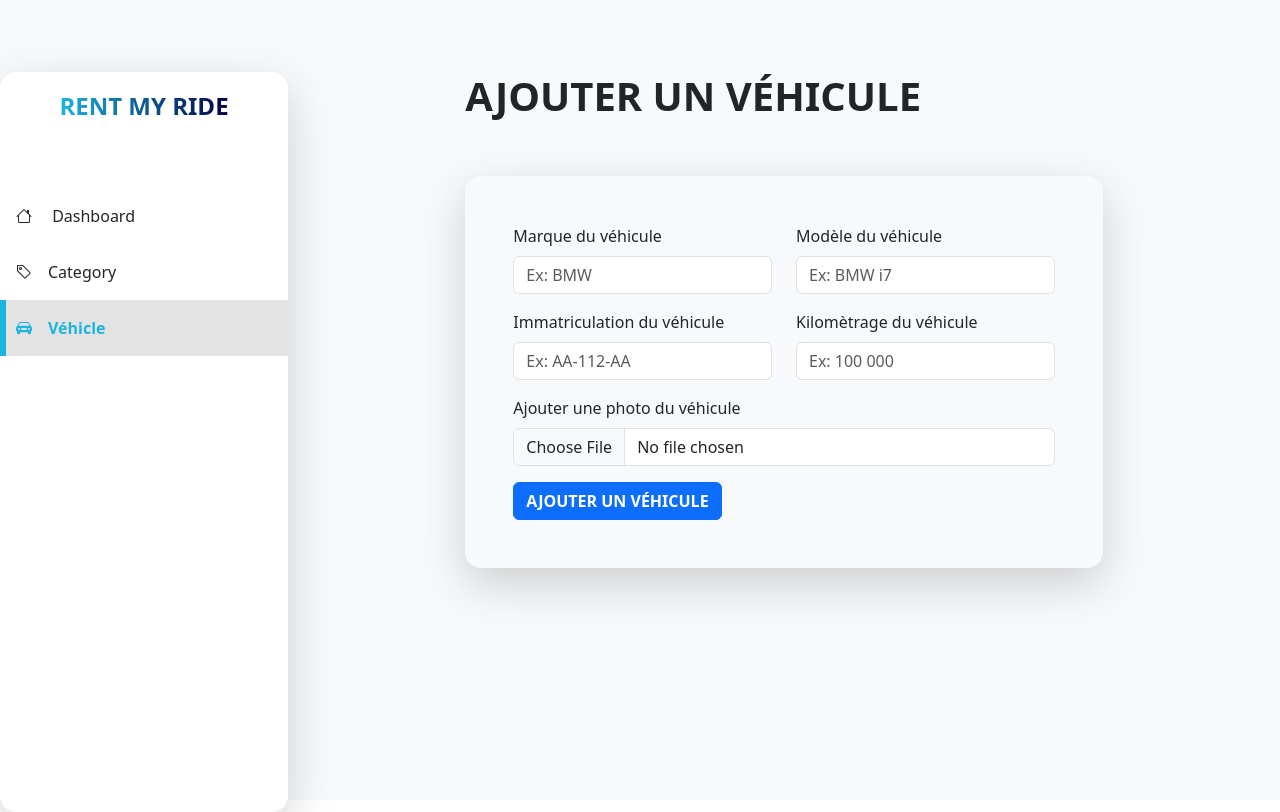
After one commit to Boris-Picard/rent-my-ride, a PHP site: page /controllers/dashboard/vehicles/add-vehicles-ctrl.php in a window 1280 px wide. The commit adds this page. Run offline with PHP 8.4, Linux system fonts and the light colour scheme.

Commit message:
création du formulaire de véhicule

```diff
--- a/controllers/dashboard/categories/list-ctrl.php
+++ b/controllers/dashboard/categories/list-ctrl.php
@@ -6,9 +6,9 @@ require_once __DIR__ . '/../../../models/Category.php';
 try {
 
     $title = 'Liste des catégories';
-    $category = new Category();
 
-    $result = $category->getAll();
+    $categories = Category::getAll();
+
 } catch (PDOException $e) {
     die('Erreur : ' . $e->getMessage());
 }
--- a/controllers/dashboard/dashboard-ctrl.php
+++ b/controllers/dashboard/dashboard-ctrl.php
@@ -4,9 +4,7 @@ require_once __DIR__ . '/../../config/config.php';
 require_once __DIR__ . '/../../models/Category.php';
 
 try {
-    $category = new Category();
-
-    $category->rowNumber();
+    $categories = Category::getAll();
 
 } catch (PDOException $e) {
     die('Erreur : ' . $e->getMessage());
--- /dev/null
+++ b/controllers/dashboard/vehicles/add-vehicles-ctrl.php
@@ -0,0 +1,6 @@
+<?php
+require_once __DIR__ . '/../../../config/config.php';
+
+include __DIR__ . '/../../../views/templates/header-dashboard.php';
+include __DIR__ . '/../../../views/dashboard/vehicles/add-vehicles.php';
+include __DIR__ . '/../../../views/templates/footer-dashboard.php';
--- /dev/null
+++ b/models/Vehicle.php
@@ -0,0 +1,6 @@
+<?php
+
+class Vehicle
+{
+
+}
--- a/views/dashboard/categories/add.php
+++ b/views/dashboard/categories/add.php
@@ -11,7 +11,7 @@
                         <div class="col-12 d-flex flex-column p-0 sidebar rounded colSidebar g-5">
                             <a href="/controllers/dashboard/dashboard-ctrl.php" class="py-3 nav-link navLink sidebarLink"><span><i class="bi bi-house px-3"></i> Dashboard</span></a>
                             <a href="/controllers/dashboard/categories/add-ctrl.php" class="py-3 nav-link active navLink sidebarLink"><span><i class="bi bi-tag px-3"></i>Category</span></a>
-                            <!-- <a href="" class="py-3 nav-link navLink sidebarLink"><span><i class="bi bi-chat px-3"></i> Messages</span></span></a> -->
+                            <a href="/controllers/dashboard/vehicles/add-vehicles-ctrl.php" class="py-3 nav-link navLink sidebarLink"><span><i class="bi bi-car-front-fill px-3"></i>Véhicle</span></a>
                             <!-- <a href="" class="py-3 nav-link navLink sidebarLink"><span><i class="bi bi-bookmarks px-3"></i> Collections</span></a> -->
                             <!-- <a href="" class="py-3 nav-link navLink sidebarLink"><span><i class="bi bi-people px-3"></i> Users</span></a> -->
                             <!-- <a href="" class="mb-3 py-3 navLink logout position-absolute sidebarLink w-100 nav-link"><span><i class="bi bi-box-arrow-right px-3"></i>Logout</span></a> -->
--- a/views/dashboard/categories/update.php
+++ b/views/dashboard/categories/update.php
@@ -11,7 +11,7 @@
                         <div class="col-12 d-flex flex-column p-0 sidebar rounded colSidebar g-5">
                             <a href="/controllers/dashboard/dashboard-ctrl.php" class="py-3 nav-link navLink sidebarLink"><span><i class="bi bi-house px-3"></i> Dashboard</span></a>
                             <a href="/controllers/dashboard/categories/add-ctrl.php" class="py-3 nav-link active navLink sidebarLink"><span><i class="bi bi-tag px-3"></i>Category</span></a>
-                            <!-- <a href="" class="py-3 nav-link navLink sidebarLink"><span><i class="bi bi-chat px-3"></i> Messages</span></span></a> -->
+                            <a href="/controllers/dashboard/vehicles/add-vehicles-ctrl.php" class="py-3 nav-link navLink sidebarLink"><span><i class="bi bi-car-front-fill px-3"></i>Véhicle</span></a>
                             <!-- <a href="" class="py-3 nav-link navLink sidebarLink"><span><i class="bi bi-bookmarks px-3"></i> Collections</span></a> -->
                             <!-- <a href="" class="py-3 nav-link navLink sidebarLink"><span><i class="bi bi-people px-3"></i> Users</span></a> -->
                             <!-- <a href="" class="mb-3 py-3 navLink logout position-absolute sidebarLink w-100 nav-link"><span><i class="bi bi-box-arrow-right px-3"></i>Logout</span></a> -->
--- a/views/dashboard/dashboard.php
+++ b/views/dashboard/dashboard.php
@@ -11,7 +11,7 @@
                         <div class="col-12 d-flex flex-column p-0 sidebar rounded colSidebar g-5">
                             <a href="/controllers/dashboard/dashboard-ctrl.php" class="py-3 nav-link navLink active sidebarLink"><span><i class="bi bi-house px-3"></i> Dashboard</span></a>
                             <a href="/controllers/dashboard/categories/add-ctrl.php" class="py-3 nav-link navLink sidebarLink"><span><i class="bi bi-tag px-3"></i>Category</span></a>
-                            <!-- <a href="" class="py-3 nav-link navLink sidebarLink"><span><i class="bi bi-chat px-3"></i> Messages</span></span></a> -->
+                            <a href="/controllers/dashboard/vehicles/add-vehicles-ctrl.php" class="py-3 nav-link navLink sidebarLink"><span><i class="bi bi-car-front-fill px-3"></i>Véhicle</span></a>
                             <!-- <a href="" class="py-3 nav-link navLink sidebarLink"><span><i class="bi bi-bookmarks px-3"></i> Collections</span></a> -->
                             <!-- <a href="" class="py-3 nav-link navLink sidebarLink"><span><i class="bi bi-people px-3"></i> Users</span></a> -->
                             <!-- <a href="" class="mb-3 py-3 navLink logout position-absolute sidebarLink w-100 nav-link"><span><i class="bi bi-box-arrow-right px-3"></i>Logout</span></a> -->
@@ -37,9 +37,7 @@
                                 <div class="card-body">
                                     <h5 class="card-title">Nombre de catégories de véhicules :</h5>
                                     <p class="card-text fw-bold fs-1">
-                                        <?php foreach ($result as $value) { ?>
-                                            <p class="fw-bold fs-1"><?= $value['count(*)'] ?></p>
-                                        <?php } ?>
+                                            <p class="fw-bold fs-1"><?= count($categories) ?></p>
                                     </p>
                                 </div>
                             </div>
--- /dev/null
+++ b/views/dashboard/vehicles/add-vehicles.php
@@ -0,0 +1,78 @@
+<section class="myAccount bg-light">
+    <main class="d-flex flex-nowrap">
+        <!-- SIDEBAR -->
+        <div class="container-fluid sidebar rounded-4 py-5 mt-4">
+            <div class="row">
+                <div class="col-12 p-0 rounded-4 shadow-lg bg-white">
+                    <div class="row m-0 p-0">
+                        <div class="d-flex justify-content-center py-3">
+                            <a class="navbar-brand nameLogoAccount" href="">Rent my Ride</a>
+                        </div>
+                        <div class="col-12 d-flex flex-column p-0 sidebar rounded colSidebar g-5">
+                            <a href="/controllers/dashboard/dashboard-ctrl.php" class="py-3 nav-link navLink sidebarLink"><span><i class="bi bi-house px-3"></i> Dashboard</span></a>
+                            <a href="/controllers/dashboard/categories/add-ctrl.php" class="py-3 nav-link navLink sidebarLink"><span><i class="bi bi-tag px-3"></i>Category</span></a>
+                            <a href="/controllers/dashboard/vehicles/add-vehicles-ctrl.php" class="py-3 nav-link active navLink sidebarLink"><span><i class="bi bi-car-front-fill px-3"></i>Véhicle</span></a>
+                            <!-- <a href="" class="py-3 nav-link navLink sidebarLink"><span><i class="bi bi-bookmarks px-3"></i> Collections</span></a> -->
+                            <!-- <a href="" class="py-3 nav-link navLink sidebarLink"><span><i class="bi bi-people px-3"></i> Users</span></a> -->
+                            <!-- <a href="" class="mb-3 py-3 navLink logout position-absolute sidebarLink w-100 nav-link"><span><i class="bi bi-box-arrow-right px-3"></i>Logout</span></a> -->
+                        </div>
+                    </div>
+                </div>
+            </div>
+        </div>
+        <!-- Main -->
+        <div class="container-fluid h-100">
+            <div class="row py-5 mt-4">
+                <div class="col-8 mx-auto">
+                    <div class="row">
+                        <div class="col-12 pb-5">
+                            <h1 class="fw-bold text-uppercase">Ajouter un véhicule</h1>
+                        </div>
+                    </div>
+                    <div class="row">
+                        <div class="col-12">
+                            <!-- ALERT -->
+                        </div>
+                    </div>
+                    <div class="row">
+                        <div class="col-12">
+                            <form action="" method="POST" class="shadow-lg p-5 rounded-4">
+                                <div class="row">
+                                    <div class="mb-3 col-md-6">
+                                        <div><small id="lastnameHelp" class="form-text text-danger"><?= $error['name'] ?? '' ?></small></div>
+                                        <label for="brand" class="form-label">Marque du véhicule</label>
+                                        <input type="text" class="form-control" name="brand" id="brand" value="<?= htmlentities($name ?? '') ?>" aria-describedby="brand" placeholder="Ex: BMW" minlength="2" maxlength="70" pattern="<?= REGEX_NAME ?>" required>
+                                    </div>
+                                    <div class="mb-3 col-md-6">
+                                        <label for="model" class="form-label">Modèle du véhicule</label>
+                                        <input type="text" class="form-control" name="model" id="model" value="<?= htmlentities($name ?? '') ?>" aria-describedby="model" placeholder="Ex: BMW i7" minlength="2" maxlength="70" pattern="<?= REGEX_NAME ?>" required>
+                                    </div>
+                                </div>
+                                <div class="row">
+                                    <div class="mb-3 col-md-6">
+                                        <label for="model" class="form-label">Immatriculation du véhicule</label>
+                                        <input type="text" class="form-control" name="model" id="model" value="<?= htmlentities($name ?? '') ?>" aria-describedby="model" placeholder="Ex: AA-112-AA" minlength="2" maxlength="70" pattern="<?= REGEX_NAME ?>" required>
+                                    </div>
+                                    <div class="mb-3 col-md-6">
+                                        <label for="model" class="form-label">Kilomètrage du véhicule</label>
+                                        <input type="text" class="form-control" name="model" id="model" value="<?= htmlentities($name ?? '') ?>" aria-describedby="model" placeholder="Ex: 100 000" minlength="2" maxlength="70" pattern="<?= REGEX_NAME ?>" required>
+                                    </div>
+                                </div>
+                                <div class="row">
+                                    <div class="col-md-12">
+                                        <div class="mb-3">
+                                            <label for="formFile" class="form-label">Ajouter une photo du véhicule</label>
+                                            <input class="form-control" type="file" id="formFile">
+                                        </div>
+                                    </div>
+                                </div>
+                                <button type="submit" class="btn btn-primary fw-bold text-uppercase">Ajouter un véhicule</button>
+                                <!-- <a href="/controllers/dashboard/categories/list-ctrl.php" class="btn btn-outline-primary fw-bold text-uppercase">Voir les catégories</a> -->
+                            </form>
+                        </div>
+                    </div>
+                </div>
+            </div>
+        </div>
+    </main>
+</section>
```
Also changed, not shown: models/Category.php (+5 -9 lines), views/dashboard/categories/list.php (+12 -12 lines).
